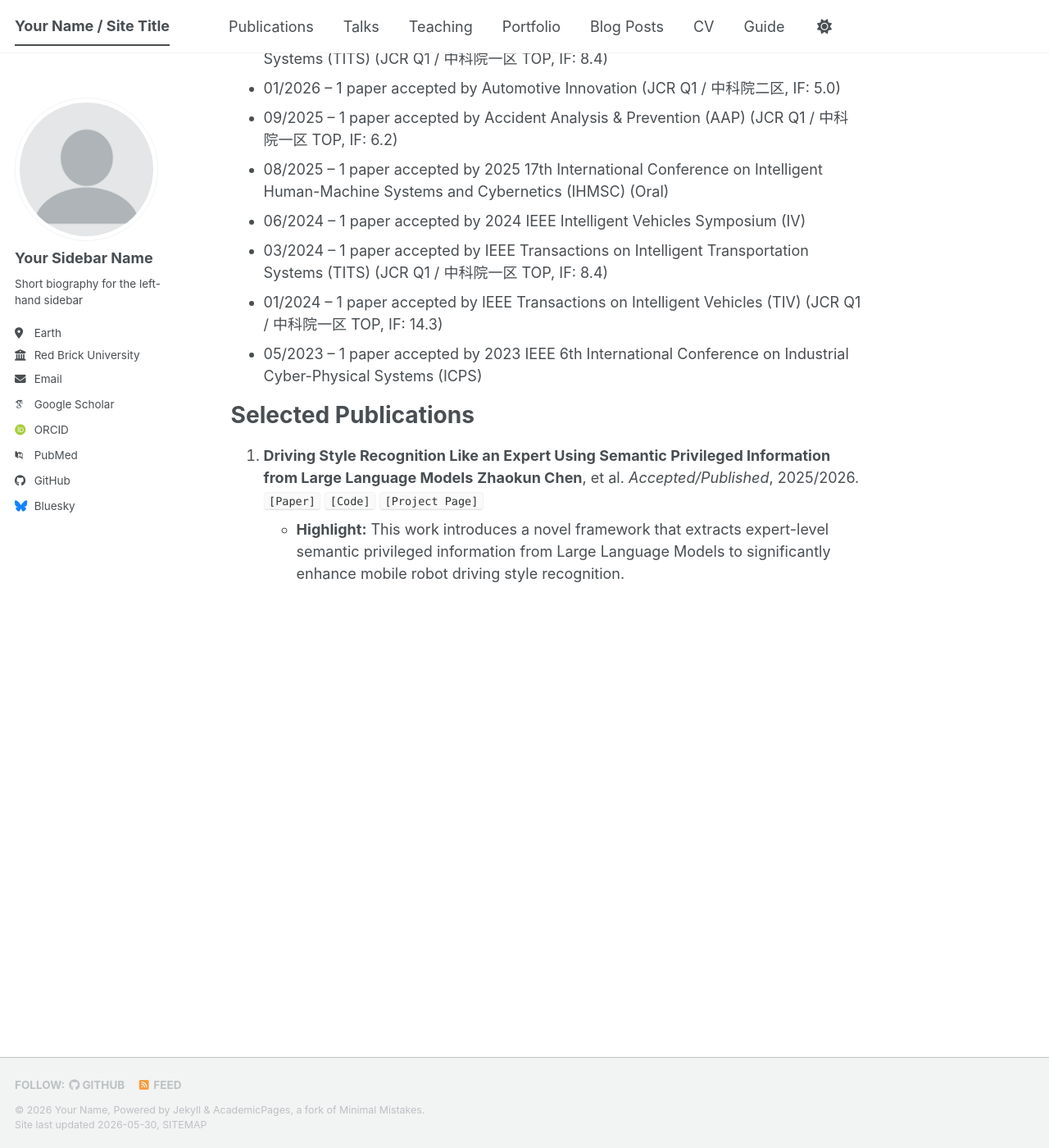
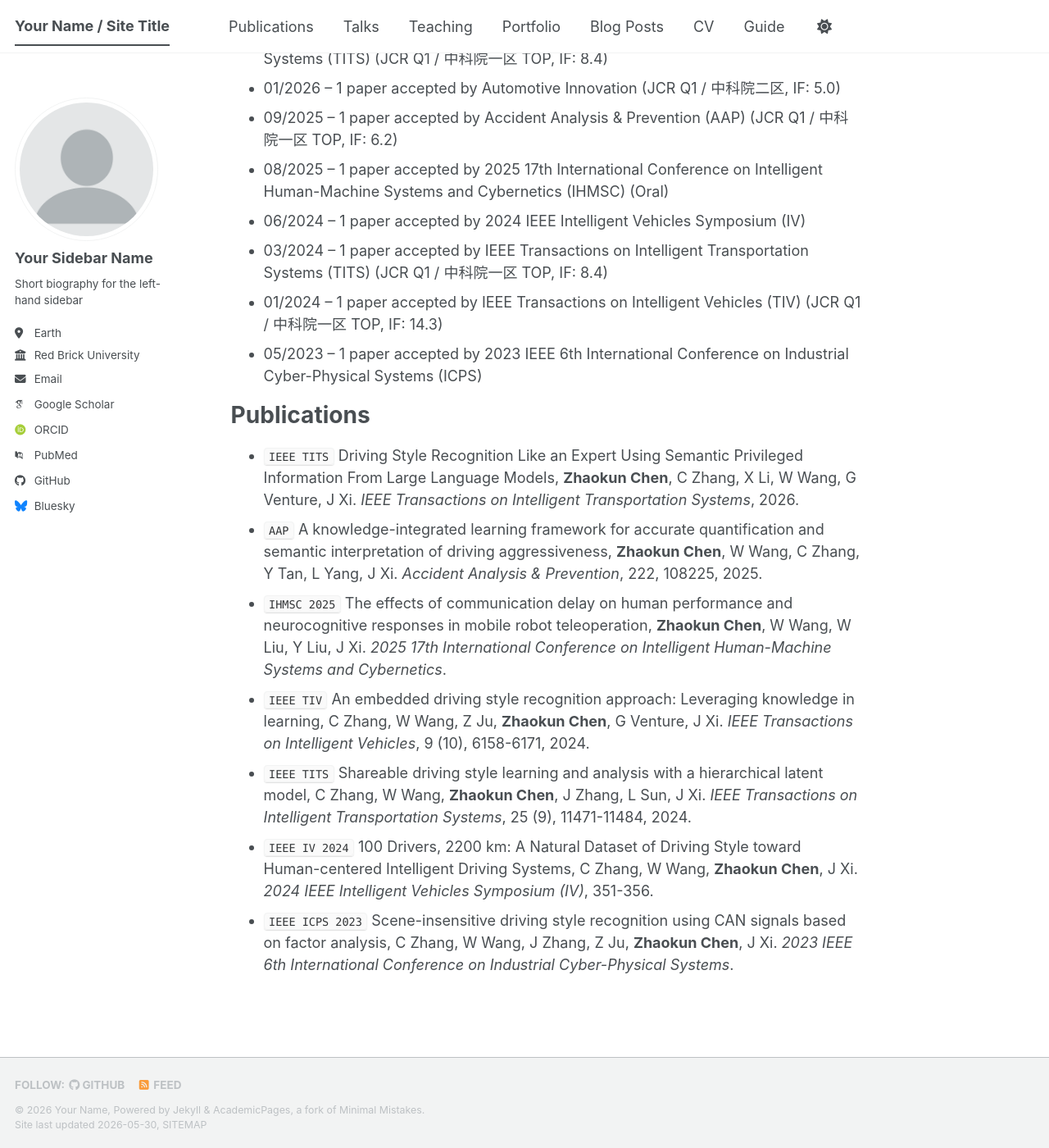
Before and after one commit to zhaokun-bit/zhaokun-bit.github.io, a Jekyll site: the page built from _pages/about.md, in a window 1280 px wide and 1400 px high, scrolled down 526 px. Shown: the whole window at 82% size. Built offline with Jekyll 4.4.1, drawn with Linux system fonts in a browser that asks for light colours; some web fonts are replaced; a script bundle is joined from its source files by our own code; library files that are not in the unit come from our copies.

Commit message:
Update about.md

```diff
--- a/_pages/about.md
+++ b/_pages/about.md
@@ -27,11 +27,13 @@ News
 * 01/2024 – 1 paper accepted by IEEE Transactions on Intelligent Vehicles (TIV) (JCR Q1 / 中科院一区 TOP, IF: 14.3)
 * 05/2023 – 1 paper accepted by 2023 IEEE 6th International Conference on Industrial Cyber-Physical Systems (ICPS)
 
-Selected Publications
+Publications
 ======
 
-1. **Driving Style Recognition Like an Expert Using Semantic Privileged Information from Large Language Models**
-   **Zhaokun Chen**, et al.
-   *Accepted/Published*, 2025/2026.
-   `[Paper]` `[Code]` `[Project Page]`
-   * **Highlight:** This work introduces a novel framework that extracts expert-level semantic privileged information from Large Language Models to significantly enhance mobile robot driving style recognition.
+* `IEEE TITS` Driving Style Recognition Like an Expert Using Semantic Privileged Information From Large Language Models, **Zhaokun Chen**, C Zhang, X Li, W Wang, G Venture, J Xi. *IEEE Transactions on Intelligent Transportation Systems*, 2026.
+* `AAP` A knowledge-integrated learning framework for accurate quantification and semantic interpretation of driving aggressiveness, **Zhaokun Chen**, W Wang, C Zhang, Y Tan, L Yang, J Xi. *Accident Analysis & Prevention*, 222, 108225, 2025.
+* `IHMSC 2025` The effects of communication delay on human performance and neurocognitive responses in mobile robot teleoperation, **Zhaokun Chen**, W Wang, W Liu, Y Liu, J Xi. *2025 17th International Conference on Intelligent Human-Machine Systems and Cybernetics*.
+* `IEEE TIV` An embedded driving style recognition approach: Leveraging knowledge in learning, C Zhang, W Wang, Z Ju, **Zhaokun Chen**, G Venture, J Xi. *IEEE Transactions on Intelligent Vehicles*, 9 (10), 6158-6171, 2024.
+* `IEEE TITS` Shareable driving style learning and analysis with a hierarchical latent model, C Zhang, W Wang, **Zhaokun Chen**, J Zhang, L Sun, J Xi. *IEEE Transactions on Intelligent Transportation Systems*, 25 (9), 11471-11484, 2024.
+* `IEEE IV 2024` 100 Drivers, 2200 km: A Natural Dataset of Driving Style toward Human-centered Intelligent Driving Systems, C Zhang, W Wang, **Zhaokun Chen**, J Xi. *2024 IEEE Intelligent Vehicles Symposium (IV)*, 351-356.
+* `IEEE ICPS 2023` Scene-insensitive driving style recognition using CAN signals based on factor analysis, C Zhang, W Wang, J Zhang, Z Ju, **Zhaokun Chen**, J Xi. *2023 IEEE 6th International Conference on Industrial Cyber-Physical Systems*.
```
